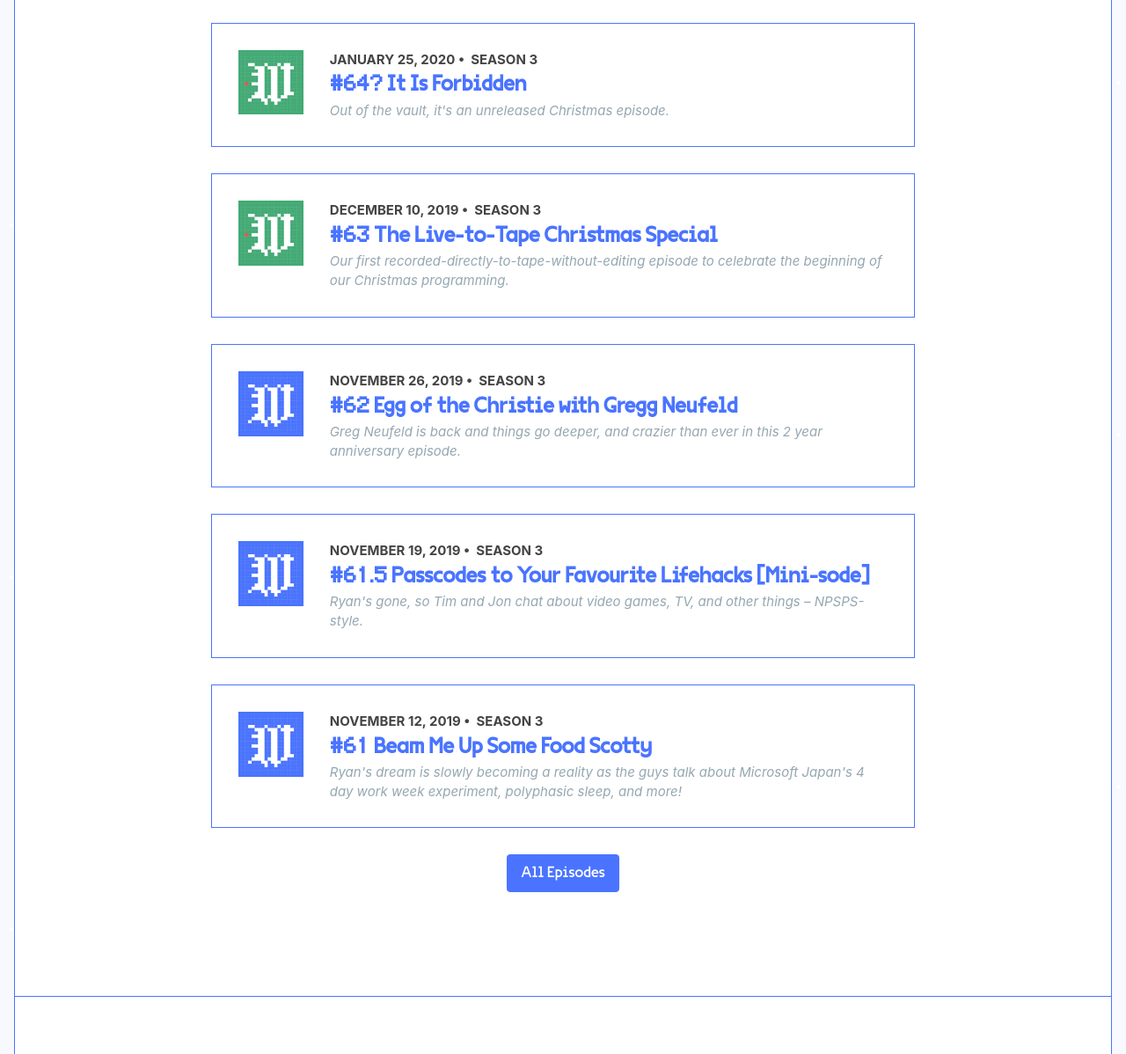
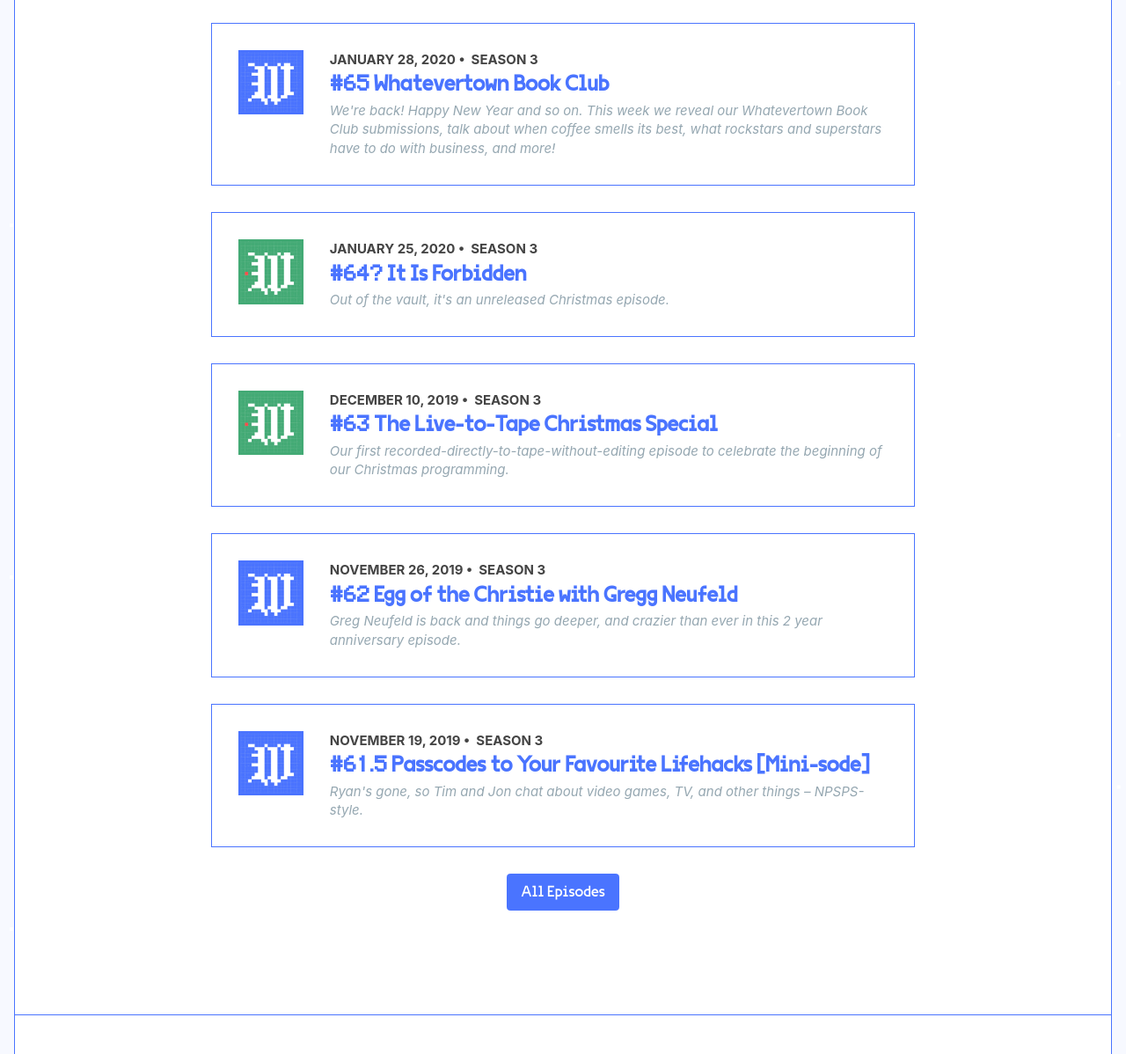
Before and after one commit to jondueck/whatevertown, a Jekyll site: the page built from index.html, in a window 1280 px wide and 1400 px high, scrolled down 1127 px, cut to the strip 202-1400 px from the top of the window. Shown: the whole strip at 88% size. Built offline with Jekyll 4.4.1, drawn with Linux system fonts in a browser that asks for light colours; some web fonts are replaced; the list of posts is cut into pages by our own code.

Commit message:
Updated Number 65 and 1 other file

```diff
--- a/_drafts/number-65.markdown
+++ b/_posts/2020-01-28-number-65.markdown
@@ -1,5 +1,5 @@
 ---
-title: "#65"
+title: "#65 Whatevertown Book Club"
 date: 2020-01-28 10:00:00 -06:00
 permalink: "/episode-65/"
 tags:
@@ -11,7 +11,16 @@ author: Whatevertown
 season: 3
 episode_type: full
 episode: 65
+file: https://lodgment-remark-slipshod.s3.ca-central-1.amazonaws.com/w65.mp3
 artwork: "/dist/artwork/artwork_default.jpg"
+summary: We're back! Happy New Year and so on. This week we reveal our Whatevertown
+  Book Club submissions, talk about when coffee smells its best, what rockstars and
+  superstars have to do with business, and more!
+excerpt: We're back! Happy New Year and so on. This week we reveal our Whatevertown
+  Book Club submissions, talk about when coffee smells its best, what rockstars and
+  superstars have to do with business, and more!
+duration: '52:53'
+length: 50491060
 ---
 
 ## Links
```
